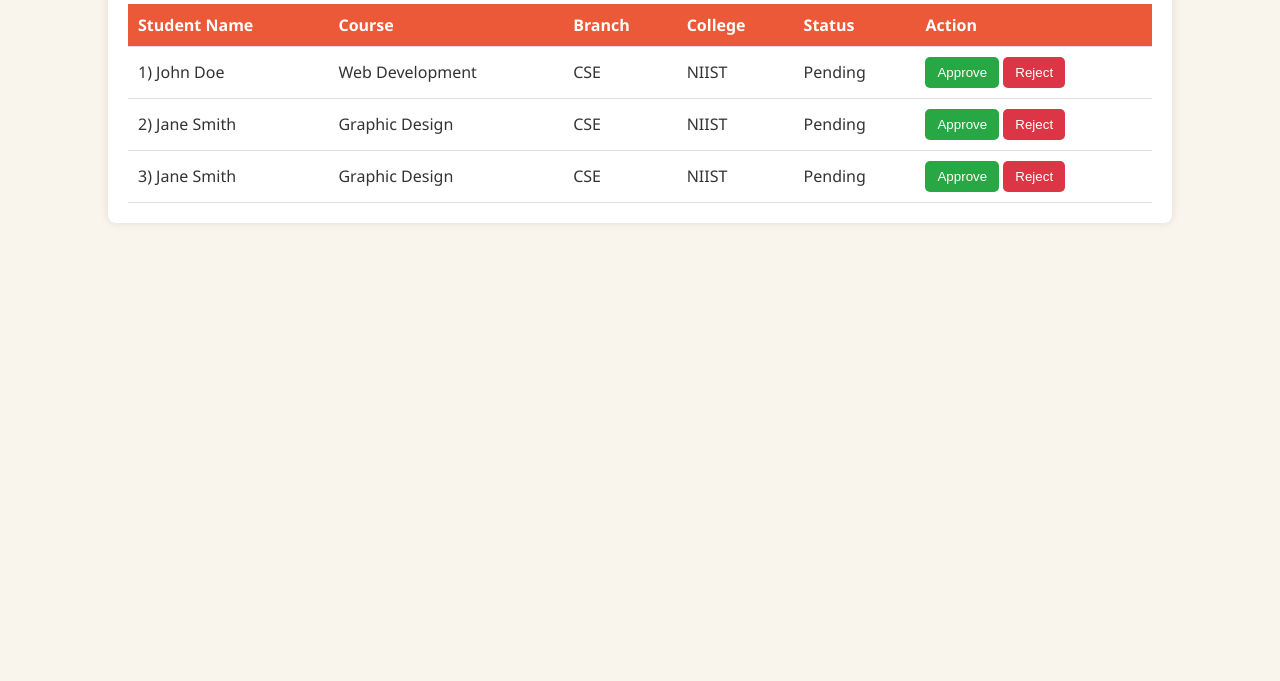
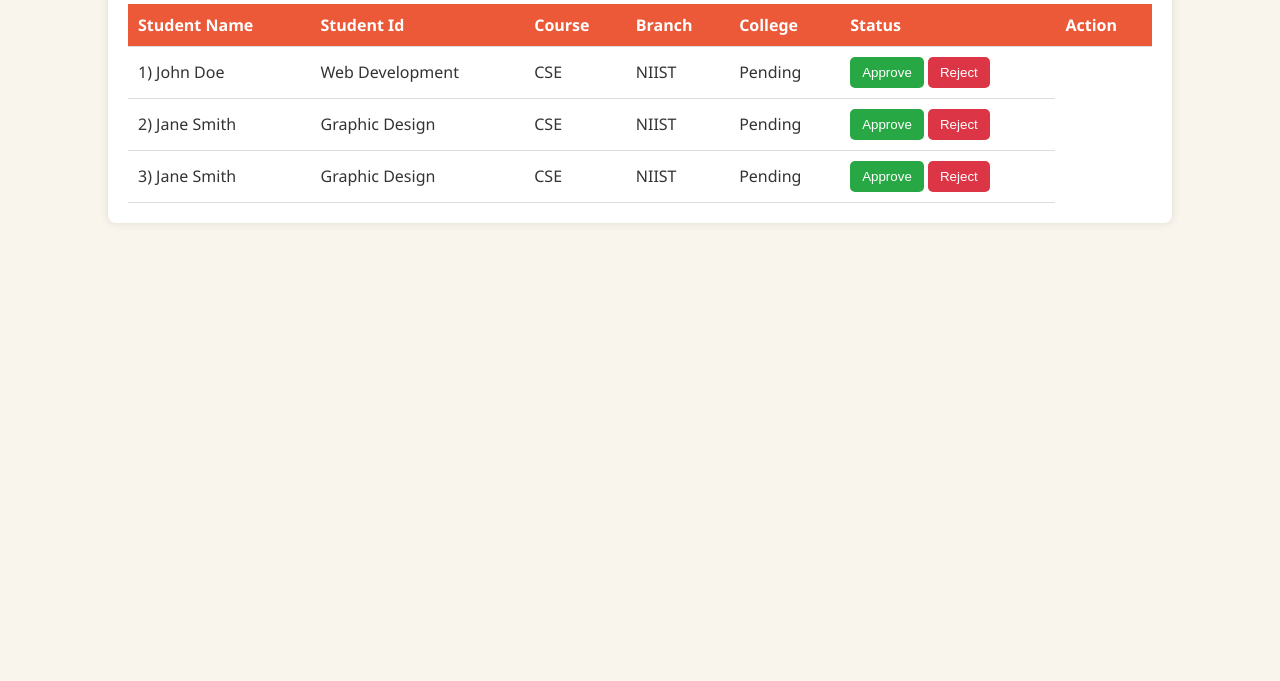
Before and after one commit to gagangupta2004/SkillSadhana, a plain HTML site: page EnrollApproval/Enroll.html in a window 1280 px wide. Shown: the part 119-800 px from the top of the page. Drawn offline with Linux system fonts and the light colour scheme.

Commit message:
code change

```diff
--- a/EnrollApproval/Enroll.html
+++ b/EnrollApproval/Enroll.html
@@ -12,6 +12,7 @@
       <table>
         <tr>
           <th>Student Name</th>
+          <th>Student Id</th>
           <th>Course</th>
           <th>Branch</th>
           <th>College</th>
```
